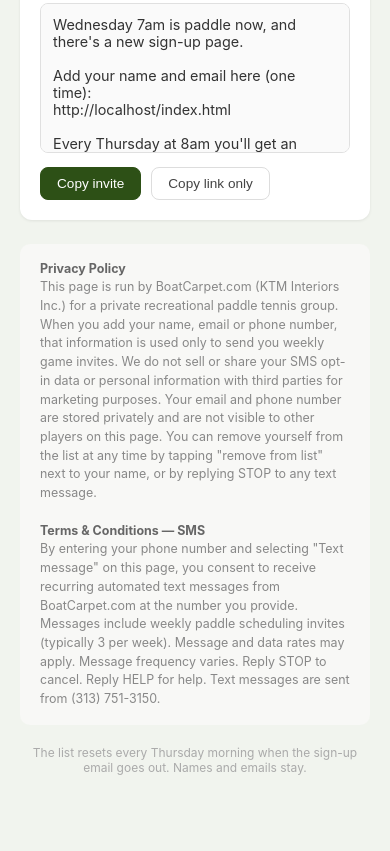
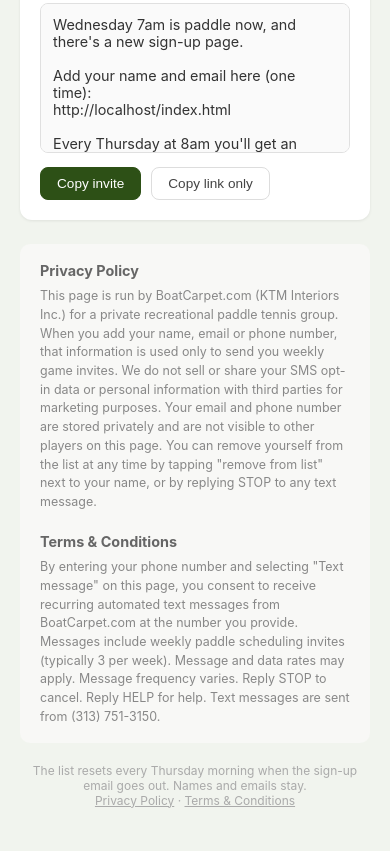
Before and after one commit to boatcarpet/tennis-tracker, a plain HTML site: page index.html in a window 390 px wide. Shown: the part 1481-2332 px from the top of the page. Drawn offline with Linux system fonts and the light colour scheme; no server answers.

Commit message:
Split privacy/terms into separate anchors, add footer links
Twilio's crawler couldn't see the links hidden inside the phone
field toggle. Now Privacy Policy and Terms have their own heading
anchors (#privacy-policy and #terms) and always-visible links in
the footer.

Co-Authored-By: Claude Opus 4.6 <noreply@anthropic.com>
Claude-Session: https://claude.ai/code/session_0144h5H5GTdCyR41X9kf3Ngf

```diff
--- a/index.html
+++ b/index.html
@@ -205,15 +205,15 @@
     </div>
   </div>
 
-  <div id="privacy" style="margin-top:24px; padding:16px 20px; background:#f8f8f6; border-radius:10px; font-size:0.78rem; color:#888; line-height:1.5;">
-    <strong style="color:#666;">Privacy Policy</strong><br>
+  <div style="margin-top:24px; padding:16px 20px; background:#f8f8f6; border-radius:10px; font-size:0.78rem; color:#888; line-height:1.5;">
+    <h3 id="privacy-policy" style="font-size:0.9rem; color:#666; margin:0 0 6px;">Privacy Policy</h3>
     This page is run by BoatCarpet.com (KTM Interiors Inc.) for a private recreational paddle tennis group. When you add your name, email or phone number, that information is used only to send you weekly game invites. We do not sell or share your SMS opt-in data or personal information with third parties for marketing purposes. Your email and phone number are stored privately and are not visible to other players on this page. You can remove yourself from the list at any time by tapping "remove from list" next to your name, or by replying STOP to any text message.
     <br><br>
-    <strong style="color:#666;">Terms &amp; Conditions — SMS</strong><br>
+    <h3 id="terms" style="font-size:0.9rem; color:#666; margin:0 0 6px;">Terms &amp; Conditions</h3>
     By entering your phone number and selecting "Text message" on this page, you consent to receive recurring automated text messages from BoatCarpet.com at the number you provide. Messages include weekly paddle scheduling invites (typically 3 per week). Message and data rates may apply. Message frequency varies. Reply STOP to cancel. Reply HELP for help. Text messages are sent from (313) 751-3150.
   </div>
 
-  <footer>The list resets every Thursday morning when the sign-up email goes out. Names and emails stay.</footer>
+  <footer>The list resets every Thursday morning when the sign-up email goes out. Names and emails stay.<br><a href="#privacy-policy" style="color:#aaa;">Privacy Policy</a> · <a href="#terms" style="color:#aaa;">Terms &amp; Conditions</a></footer>
 
 </div>
 
```
